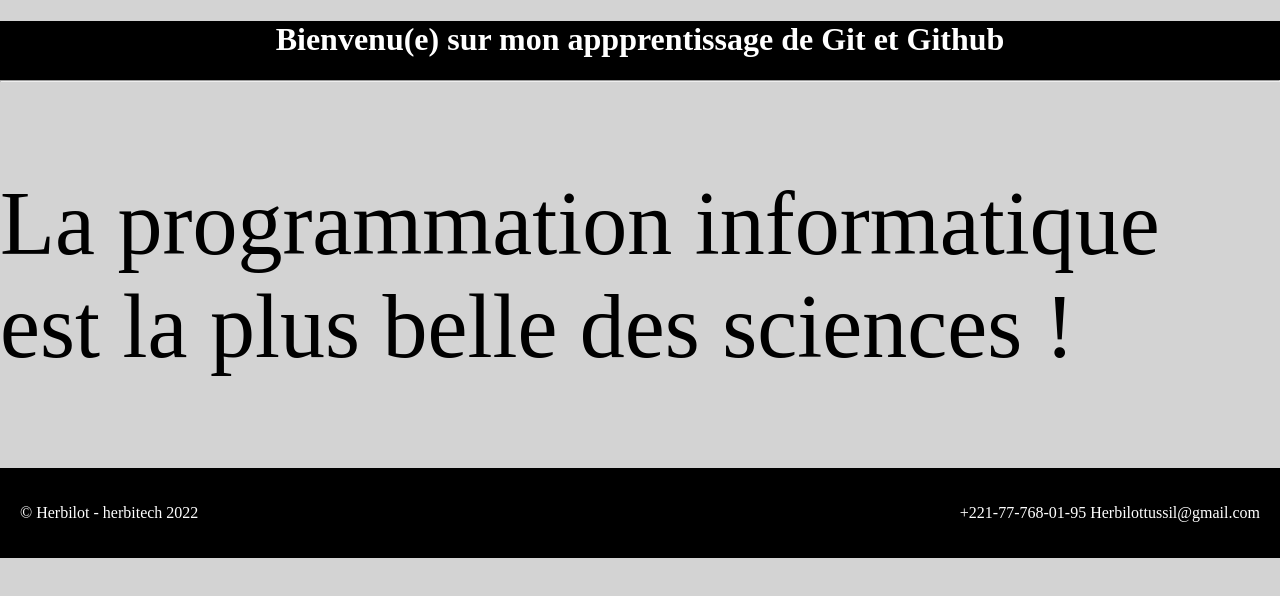
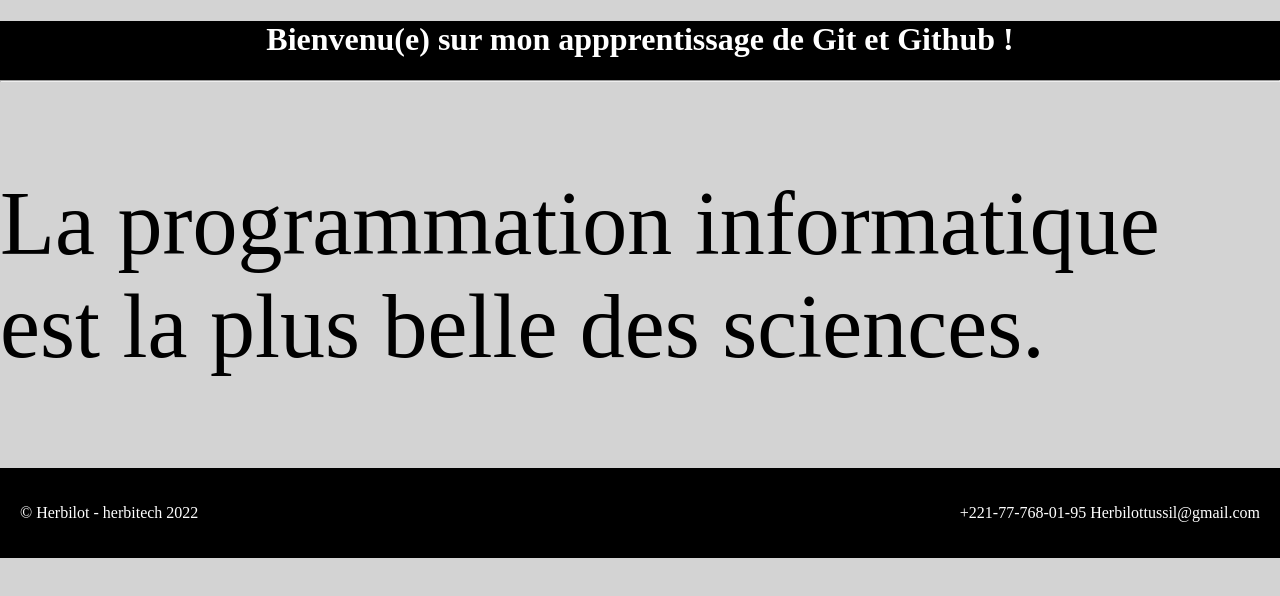
Before and after one commit to Herbilot/OpenclassroomsProject, a plain HTML site: page index.html in a window 1280 px wide. Drawn offline with Linux system fonts and the light colour scheme.

Commit message:
Modification du titre H1

```diff
--- a/index.html
+++ b/index.html
@@ -8,12 +8,12 @@
 </head>
 <body>
 	<header>
-		<h1>Bienvenu(e) sur mon appprentissage de Git et Github</h1>
+		<h1>Bienvenu(e) sur mon appprentissage de Git et Github !</h1>
 	<hr>
 	</header>
 
 	<section>
-		<p>La programmation informatique est la plus belle des sciences !</p>
+		<p>La programmation informatique est la plus belle des sciences.</p>
 	</section>
 
 	<footer>
```
